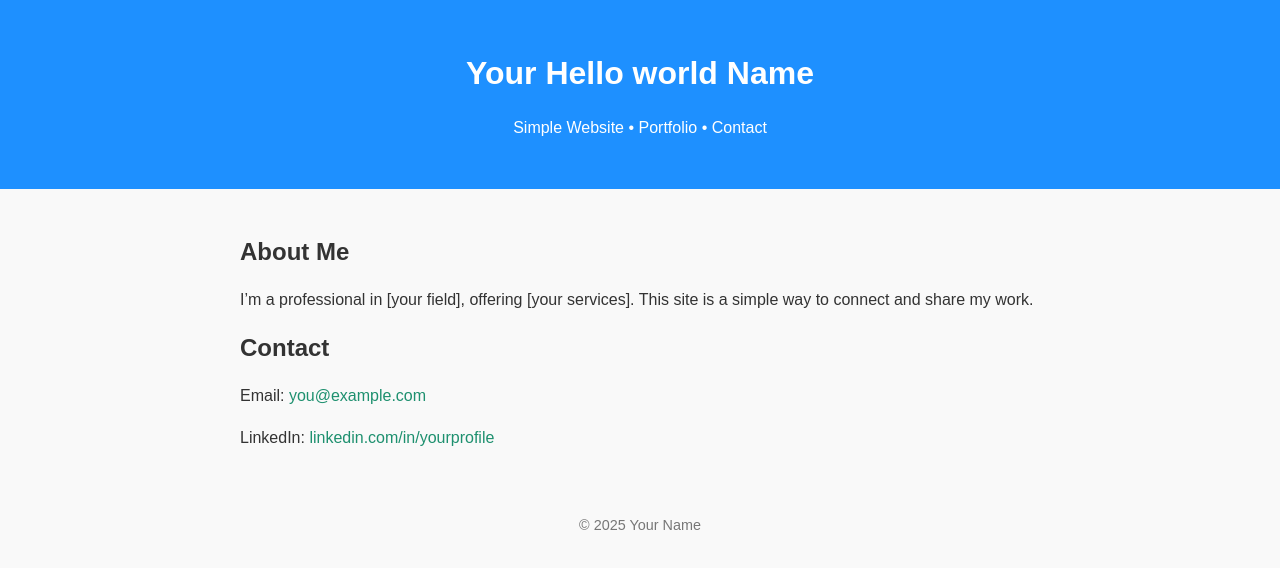
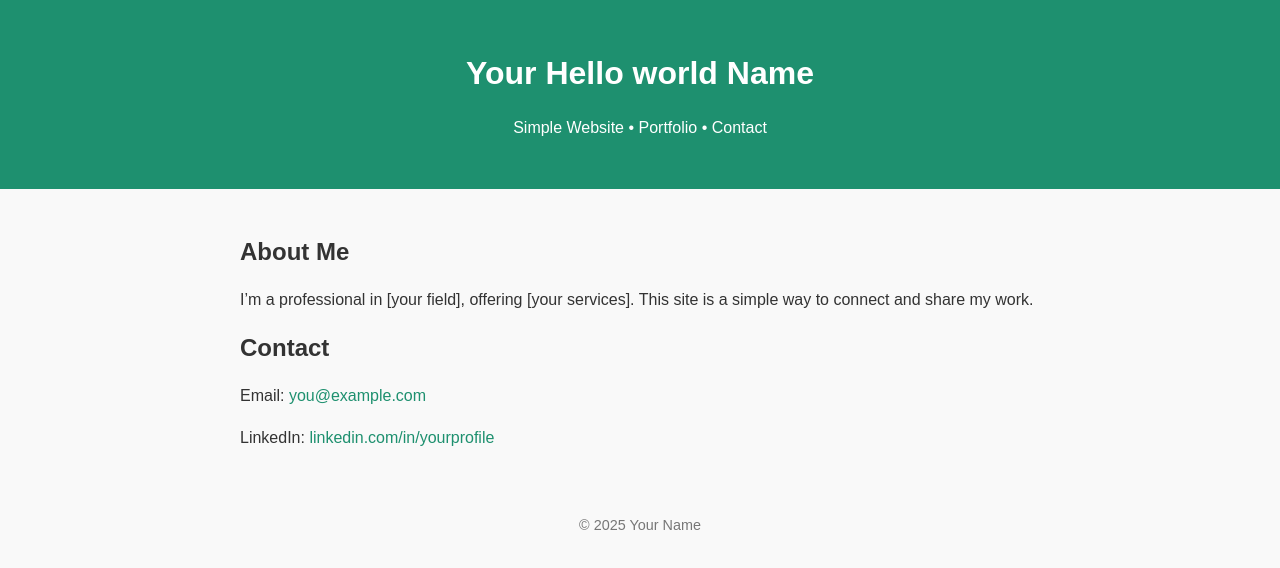
Before and after one commit to rthurm/helladrybilge, a plain HTML site: page index.html in a window 1280 px wide. Drawn offline with Linux system fonts and the light colour scheme.

Commit message:
Update index.html

```diff
--- a/index.html
+++ b/index.html
@@ -14,7 +14,7 @@
       color: #333;
     }
     header {
-      background: #1e90ff;
+      background: #1e906f;
       color: white;
       padding: 2rem 1rem;
       text-align: center;
```
